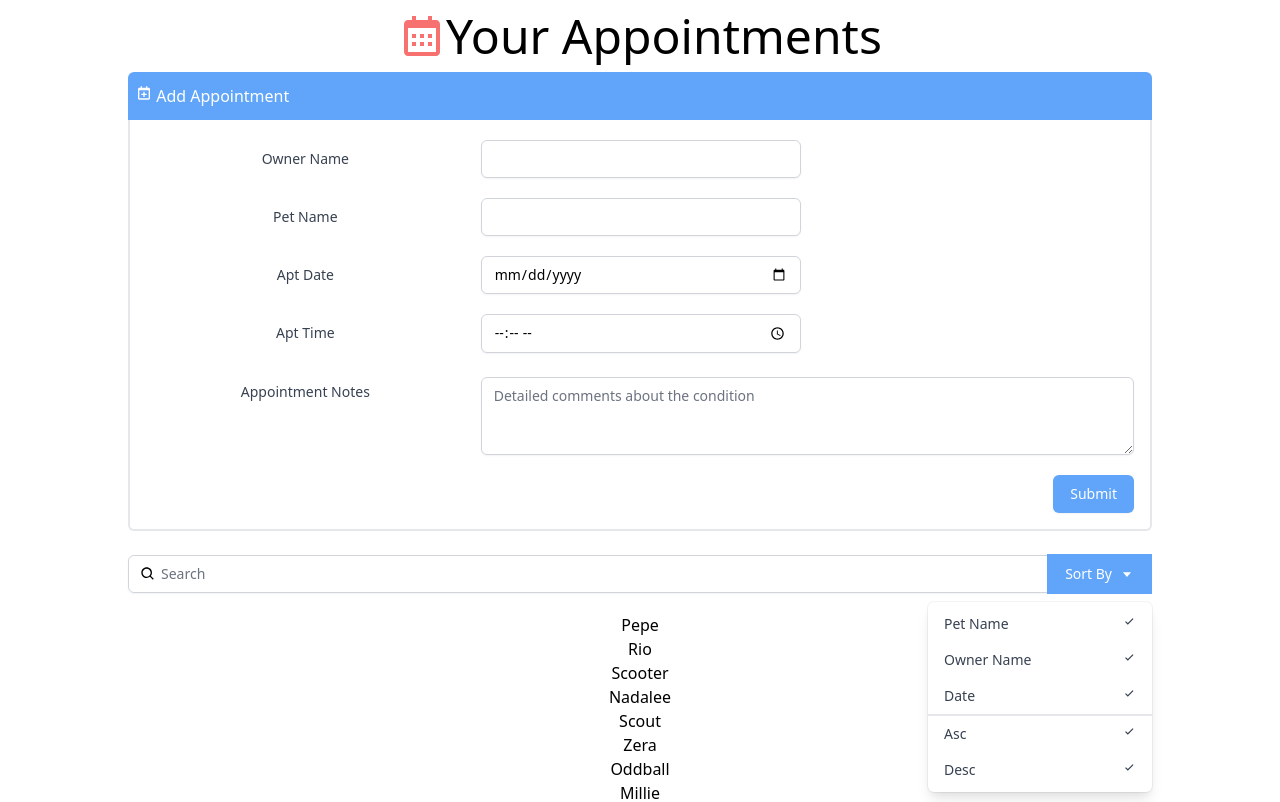
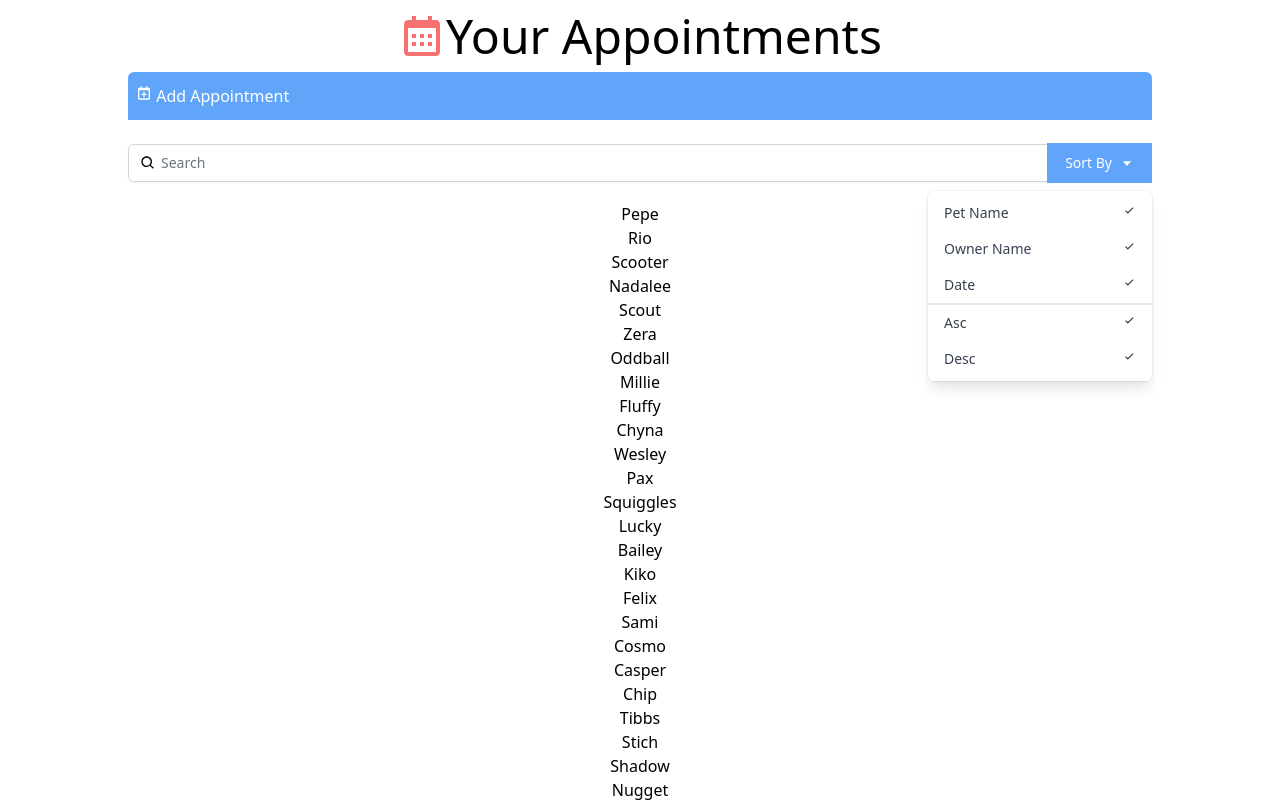
Before and after one commit to mandanemedia/appointment-list, a React (Create React App) app: page / in a window 1280 px wide. Shown: the top 802 px of the page. Built offline with nearby package versions, Linux system fonts and the light colour scheme.

Commit message:
useState to set the toggle for AddAppointment

```diff
--- a/src/components/AddAppointment.js
+++ b/src/components/AddAppointment.js
@@ -1,11 +1,15 @@
+import {useState} from 'react'
 import { BiCalendarPlus } from "react-icons/bi"
 
 const AddAppointment = () => {
+    const [toggleForm, setToggleForm] = useState(false);
+
     return (
         <div>
-      <button className="bg-blue-400 text-white px-2 py-3 w-full text-left rounded-t-md">
+      <button onClick={()=>setToggleForm(!toggleForm)} className="bg-blue-400 text-white px-2 py-3 w-full text-left rounded-t-md">
         <div><BiCalendarPlus className="inline-block align-text-top" />  Add Appointment</div>
       </button>
+      { toggleForm &&
         <div className="border-r-2 border-b-2 border-l-2 border-light-blue-500 rounded-b-md pl-4 pr-4 pb-4">
             <div className="sm:grid sm:grid-cols-3 sm:gap-4 sm:items-start  sm:pt-5">
             <label htmlFor="ownerName" className="block text-sm font-medium text-gray-700 sm:mt-px sm:pt-2">
@@ -66,6 +70,7 @@
             </div>
             </div>
         </div>
+    }
     </div>
     );
 }
```
Lines whose indentation alone changed are shown as unchanged.
